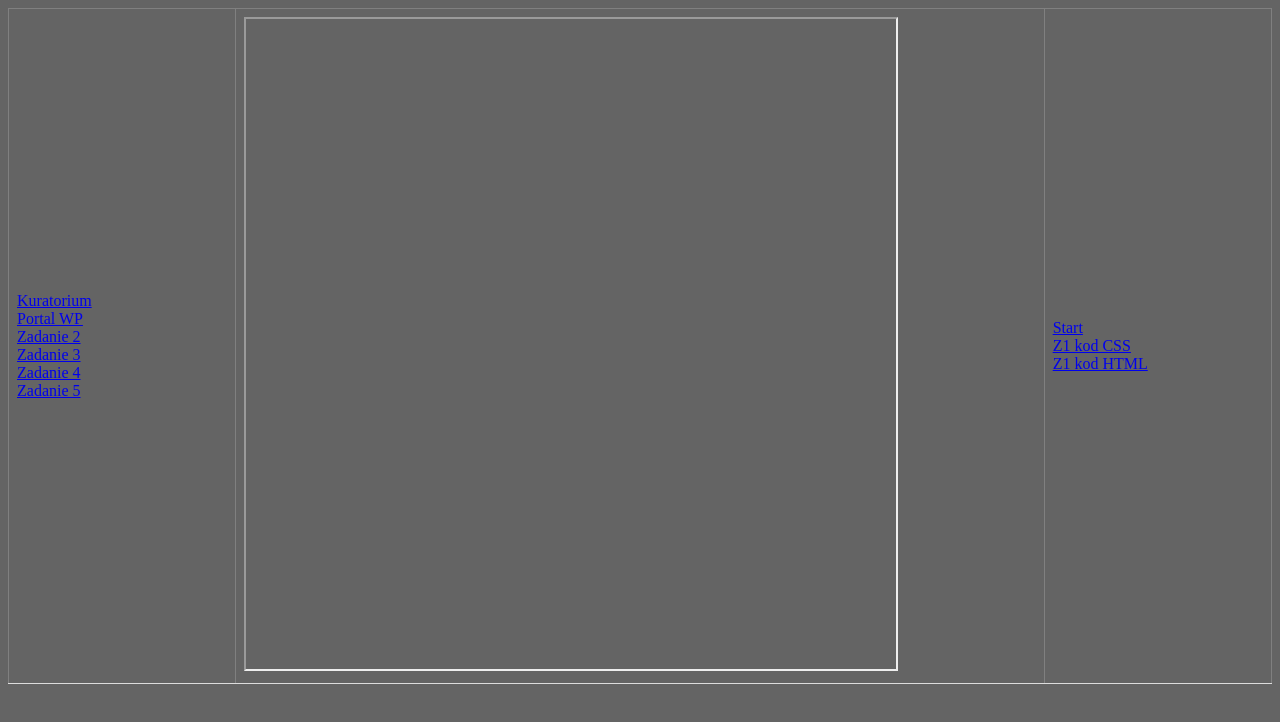
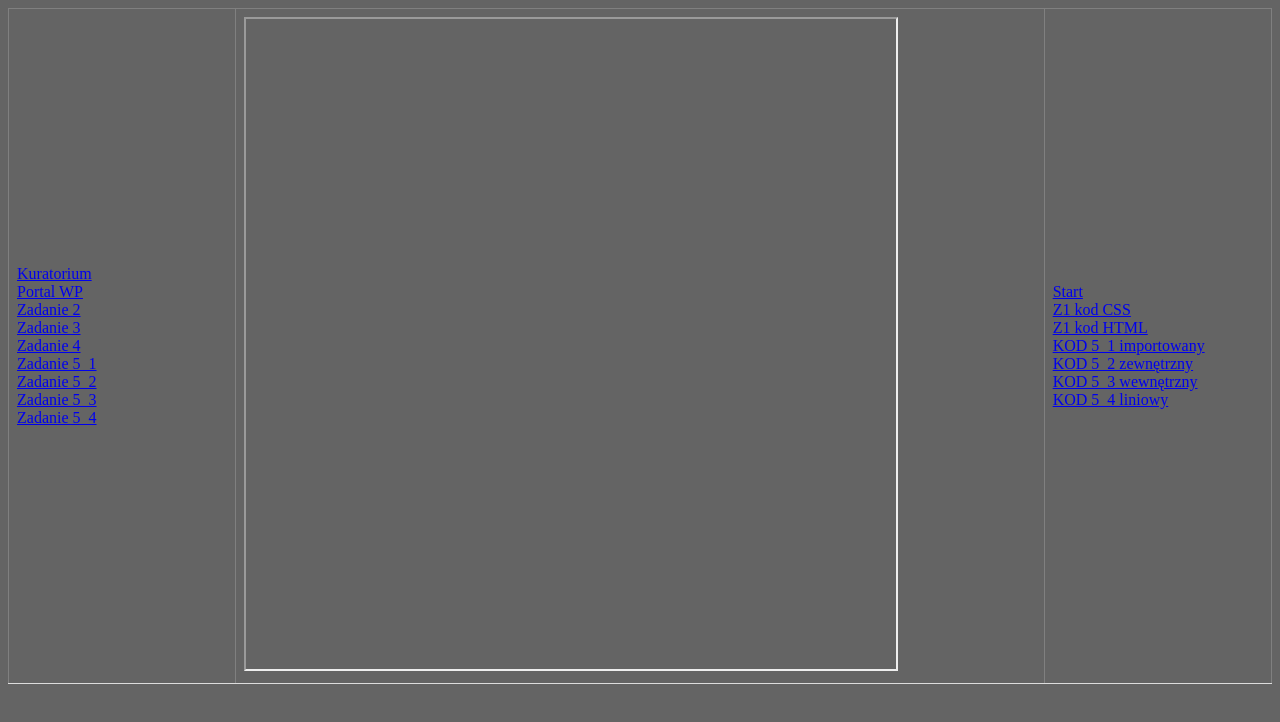
Before and after one commit to szkola69krecik/first_CSS, a plain HTML site: page index.html in a window 1280 px wide. Drawn offline with Linux system fonts and the light colour scheme.

Commit message:
Update index.html

```diff
--- a/index.html
+++ b/index.html
@@ -21,7 +21,13 @@
             <br>
             <a href="zad4-Kreft.html" target="strony">Zadanie 4</a>
             <br>
-            <a href="zad5-Kreft.html" target="strony">Zadanie 5</a>
+            <a href="zad5_1-Kreft.html" target="strony">Zadanie 5_1</a>
+            <br>
+            <a href="zad5_2-Kreft.html" target="strony">Zadanie 5_2</a>
+            <br>
+            <a href="zad5_3-Kreft.html" target="strony">Zadanie 5_3</a>
+            <br>
+            <a href="zad5_4-Kreft.html" target="strony">Zadanie 5_4</a>
             <br>
 
         </td>
@@ -35,8 +41,19 @@
             <a href="styles.css" target="strony">Z1 kod CSS</a>
             <br>
             <a href="index-kod.txt" target="strony">Z1 kod HTML</a>
+            <br>
+            <a href="kod51.html" target="strony">KOD 5_1 importowany</a>
+            <br>
+            <a href="kod52.html" target="strony">KOD 5_2 zewnętrzny</a>
+            <br>
+            <a href="kod53.html" target="strony">KOD 5_3 wewnętrzny</a>
+            <br>
+            <a href="kod54.html" target="strony">KOD 5_4 liniowy</a>
+            <br>
         </td>
 
+
+    </form>
 
     </tr>
 </table>
```
